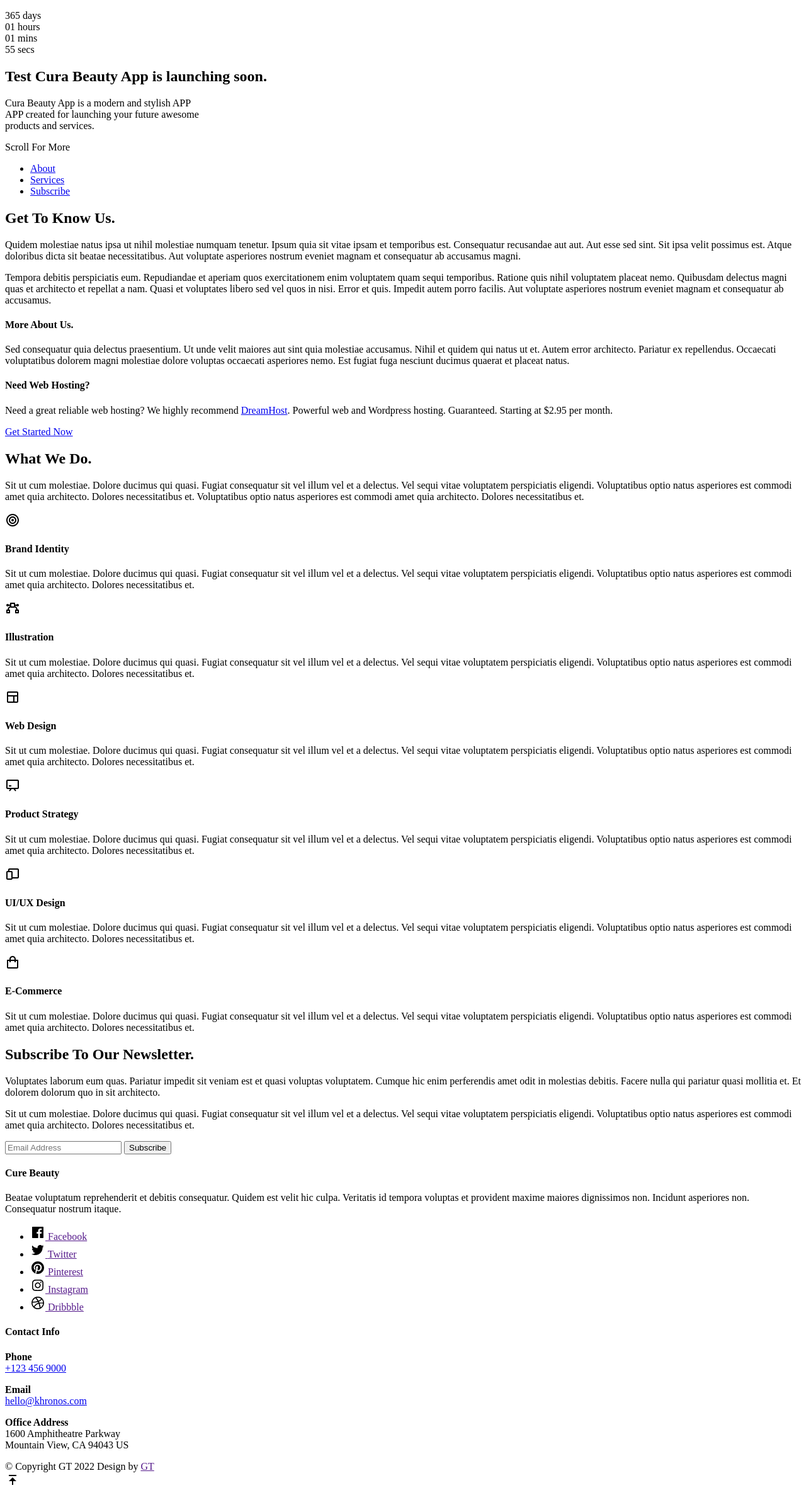
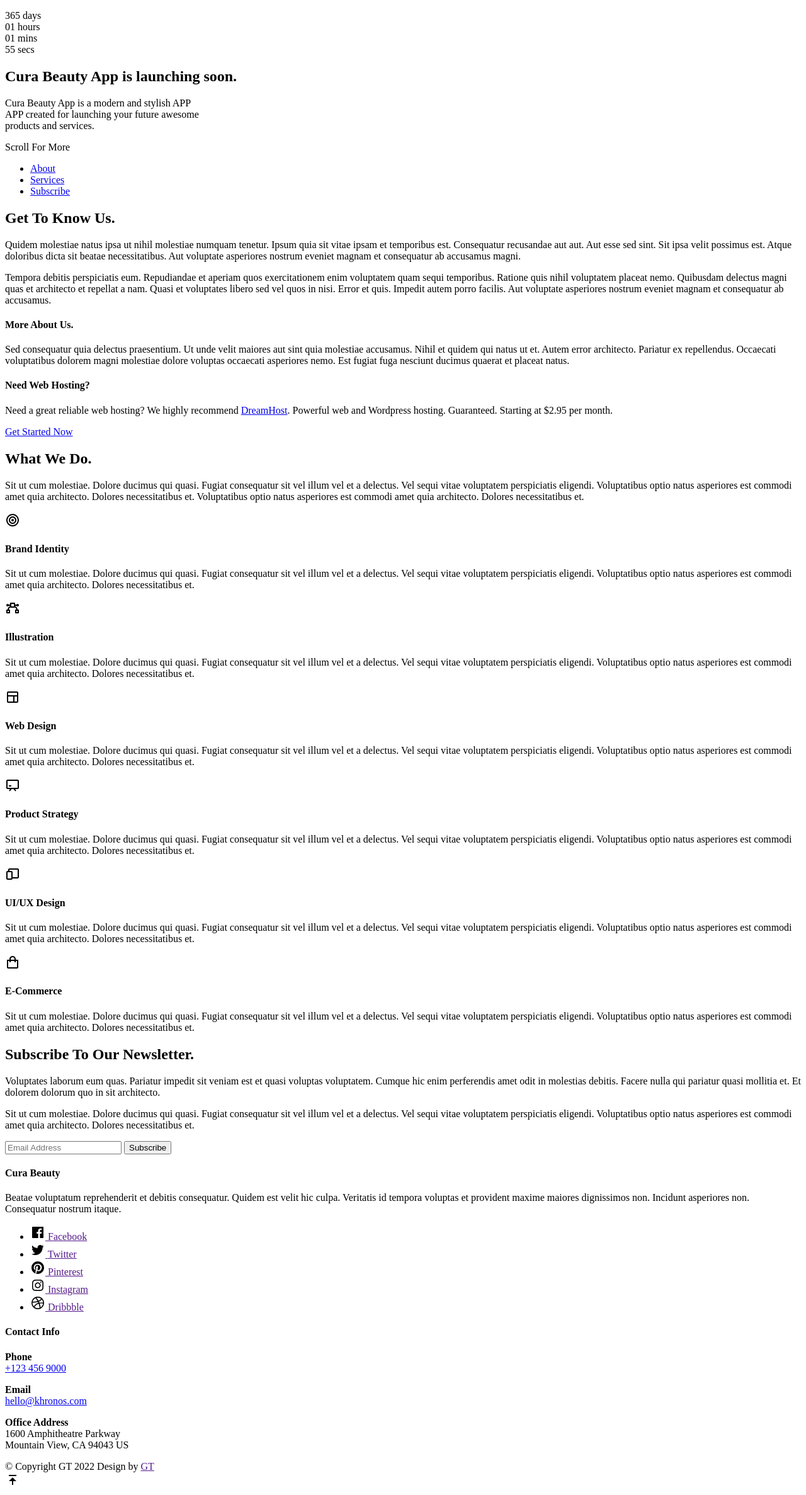
Before and after one commit to blackamd/cura-beauty, a Yii app: template frontend/views/site/index.php in a window 1280 px wide. Shown: the part 182-2556 px from the top of the page at 63% size. Run offline with PHP 8.4 and a stand-in for Yii, Linux system fonts and the light colour scheme; the template is opened without the code that fills it, so the values that code supplies are empty; some libraries are stand-ins or nearby versions.

Commit message:
update: test change repo name

```diff
--- a/frontend/views/layouts/main.php
+++ b/frontend/views/layouts/main.php
@@ -24,7 +24,7 @@ AppAsset::register($this);
         document.documentElement.classList.add('js');
     </script>
     <?php $this->registerCsrfMetaTags() ?>
-    <title>CURE BEAUTY</title>
+    <title>CURA BEAUTY</title>
     <?php $this->head() ?>
 </head>
 <body id="top" class="theme-slides"">
@@ -75,7 +75,7 @@ AppAsset::register($this);
 <footer class="s-footer">
     <div class="row s-footer__top">
         <div class="column lg-6 stack-on-700 s-footer__block s-footer__info">
-            <h4 class="h6">Cure Beauty</h4>
+            <h4 class="h6">Cura Beauty</h4>
 
             <p class="desc">
                 Beatae voluptatum reprehenderit et debitis consequatur. Quidem est velit hic culpa.
--- a/frontend/views/site/index.php
+++ b/frontend/views/site/index.php
@@ -37,7 +37,7 @@ use yii\helpers\Url;
                     </div>  <!-- end counter -->
 
                     <div class="s-intro__content-bottom">
-                        <h1 class="s-intro__content-title">Test Cura Beauty App is launching soon.</h1>
+                        <h1 class="s-intro__content-title">Cura Beauty App is launching soon.</h1>
                         <p>
                             Cura Beauty App is a modern and stylish APP <br>
                         APP created for launching your future awesome <br>
```
